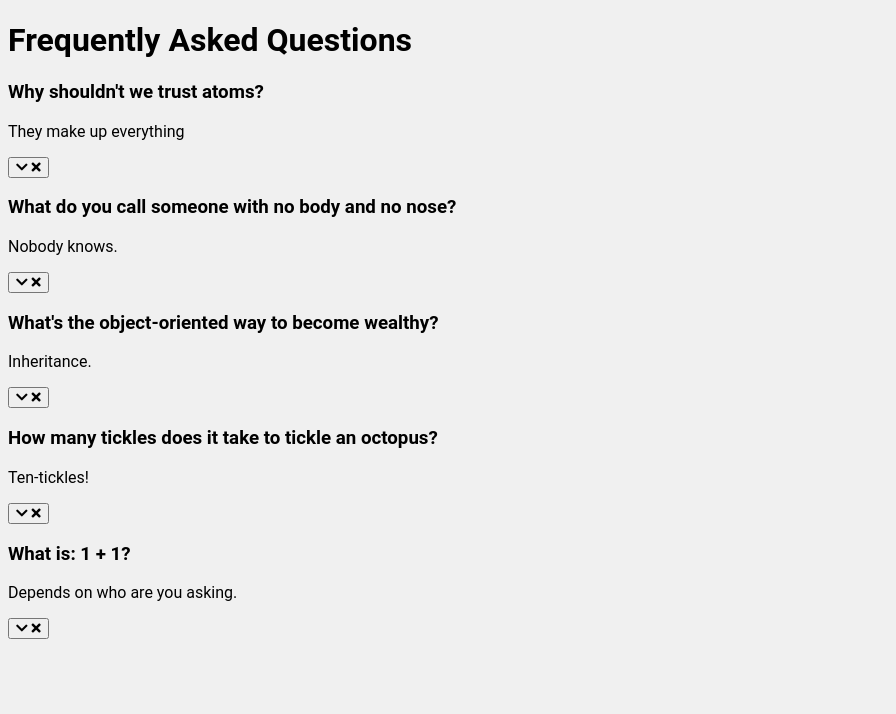
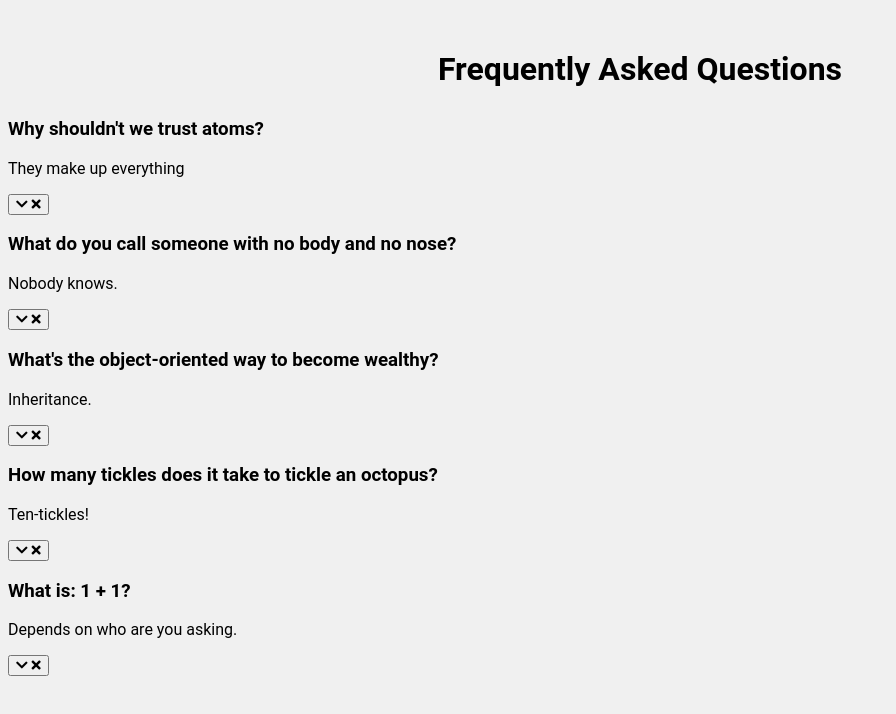
Before and after one commit to evanderzzstudio/FAQ-Collapse, a plain HTML site: page index.html in a window 1280 px wide. Shown: the whole page, without its empty margins (0-896 px from the left). Drawn offline with Linux system fonts and the light colour scheme; a web font is replaced by a local one.

Commit message:
Update CSS styles for h1 and .faq-container elements.

```diff
--- a/style.css
+++ b/style.css
@@ -8,3 +8,13 @@ body {
     font-family: 'Roboto', sans-serif;
     background-color: #f0f0f0;
 }
+
+h1{
+    margin: 50px 0 30px;
+    text-align: center;
+}
+
+.faq-container {
+    max-width:  600px;
+
+}
```
